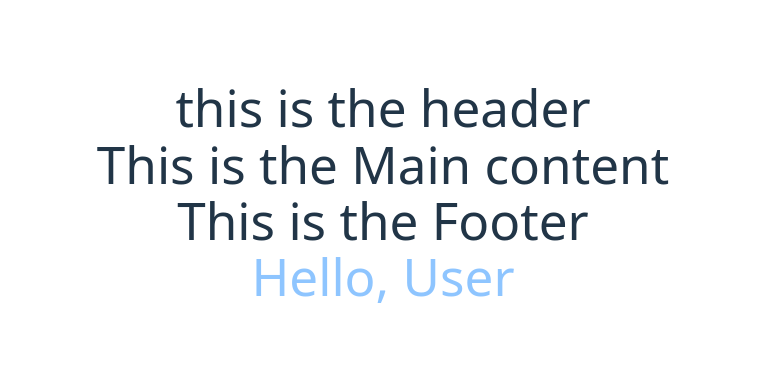
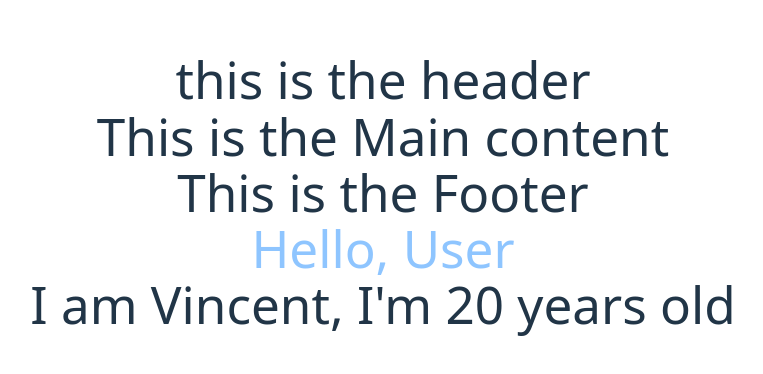
Before and after one commit to vinceaintreadin-21/appdev1, a React (Vite) app in the folder react-quickstart/: page / in a window 1280 px wide. Shown: the part 208-582 px from the top of the page, without its empty margins (257-1020 px from the left). Built offline with nearby package versions, Linux system fonts and the light colour scheme.

Commit message:
Done displaying data

```diff
--- a/react-quickstart/src/App.jsx
+++ b/react-quickstart/src/App.jsx
@@ -20,6 +20,13 @@ function Footer() {
     <h1>This is the Footer</h1>
   )
 }
+
+//making data via object
+const student = {
+  name: "Vincent",
+  age: 20
+}
+
 function App() {
   return(
     <>
@@ -32,6 +39,8 @@ function App() {
       <div>
         <h1 className='text-blue-300'>Hello, User</h1> {/*Done adding styles*/}
       </div>
+
+      <h1>I am {student.name}, I'm {student.age} years old </h1> {/*Done displaying data*/}
     </>
   )
 }
```
